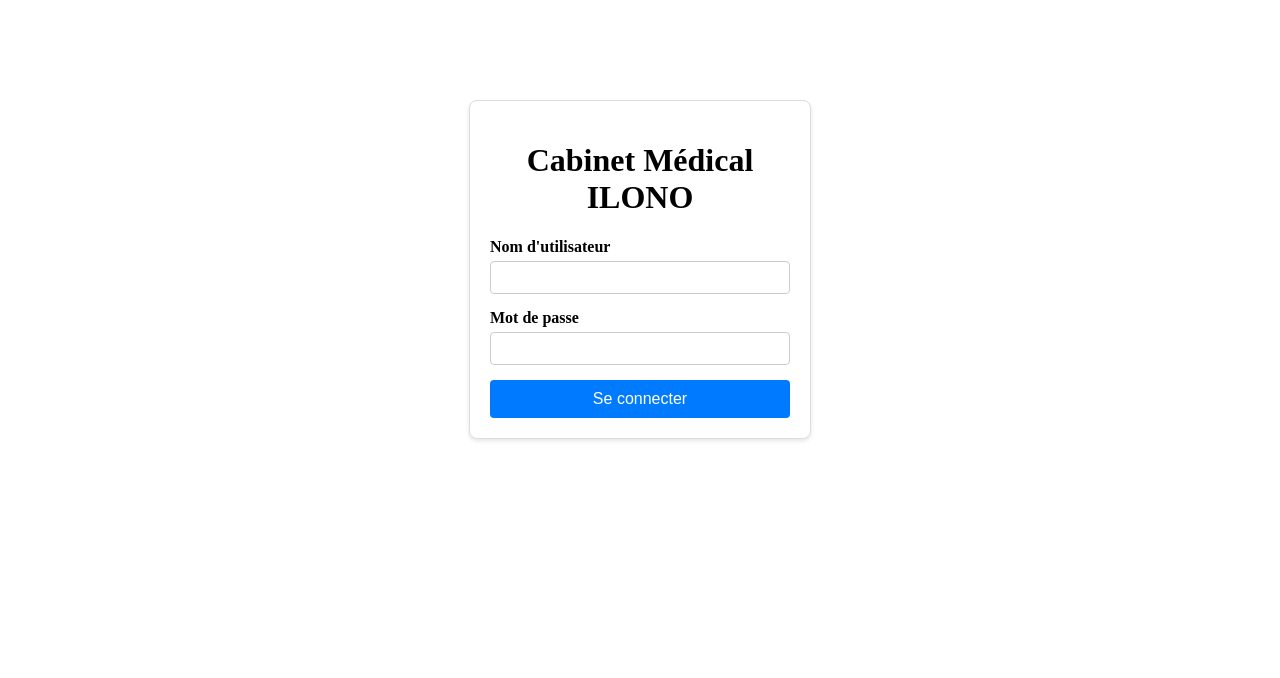
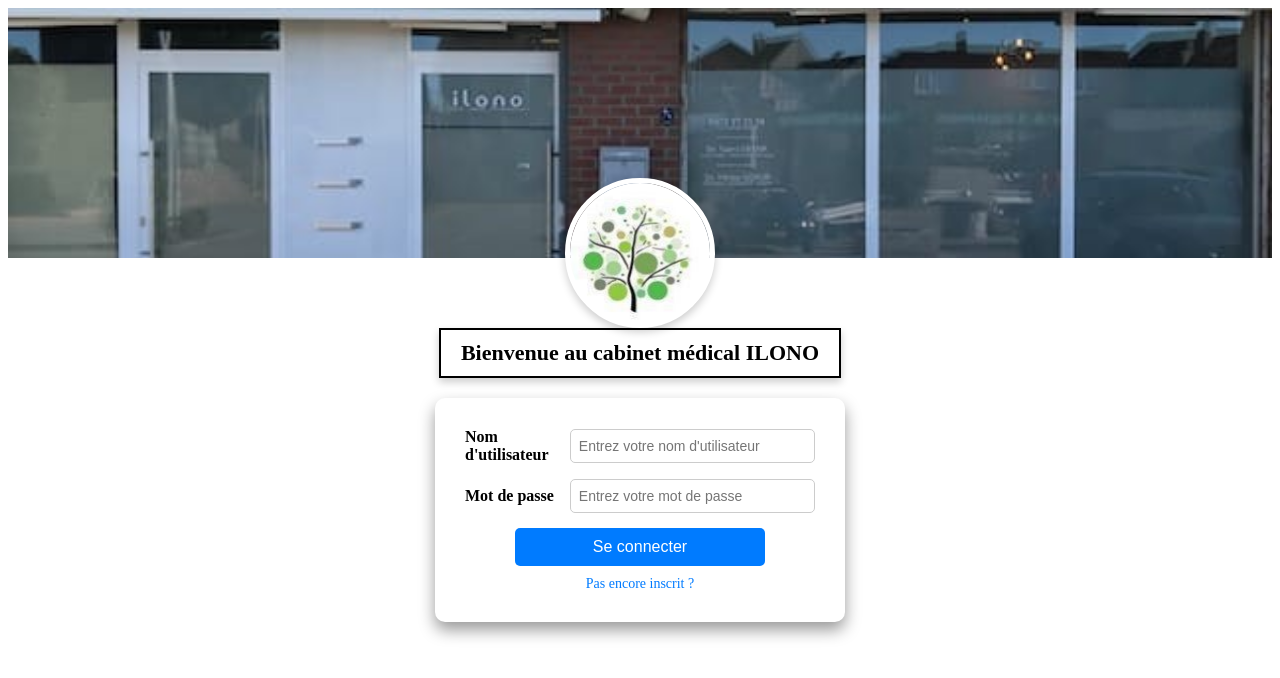
Before and after one commit to Radic81/MakerHubFRONT, an Angular app: page / in a window 1280 px wide. Shown: the top 678 px of the page. Built offline with nearby package versions, Linux system fonts and the light colour scheme.

Commit message:
changement du html et css sur le login

```diff
--- a/src/app/login/login.component.css
+++ b/src/app/login/login.component.css
@@ -1,44 +1,135 @@
-.login-container {
-  width: 300px;
-  margin: 100px auto;
-  padding: 20px;
-  border: 1px solid #ddd;
-  border-radius: 8px;
-  box-shadow: 0 2px 4px rgba(0,0,0,0.1);
+body {
+  font-family: Arial, sans-serif;
+  background-color: #f4f4f4;
+  display: flex;
+  flex-direction: column;
+  align-items: center;
+  margin: 0;
+}
+
+/* Conteneur global pour tout centrer */
+.wrapper {
+  display: flex;
+  flex-direction: column;
+  align-items: center;
+  width: 100%;
+  min-height: 100vh;
+}
+
+/* Bannière */
+.banner {
+  width: 100%;
+  height: 250px;
+  background-size: cover;
+  background-position: center;
+  position: relative;
+}
+
+
+
+/* Conteneur central */
+.center-content {
+  width: 60%;
+  display: flex;
+  flex-direction: column;
+  align-items: center;
+  justify-content: center;
+}
+
+/* Logo du cabinet - repositionné */
+.logo {
+  width: 140px; /* Augmenté légèrement */
+  height: 140px;
+  border-radius: 50%;
+  border: 5px solid white;
+  background: white;
+  position: absolute;
+  bottom: -70px; /* Pour bien l'aligner en bas de la bannière */
+  left: 50%;
+  transform: translateX(-50%);
+  box-shadow: 0px 4px 8px rgba(0, 0, 0, 0.2);
+}
+
+/* Titre de bienvenue */
+.title {
+  font-size: 22px;
+  font-weight: bold;
   text-align: center;
-  background-color: #fff;
+  margin-top: 70px; /* Ajuste pour l'alignement sous le logo */
+  padding: 10px 20px;
+  border: 2px solid black;
+  display: inline-block;
+  background: white;
+  box-shadow: 0px 4px 8px rgba(0, 0, 0, 0.2);
+}
+
+/* Box de connexion */
+.container {
+  background: white;
+  padding: 30px;
+  border-radius: 10px;
+  box-shadow: 0 8px 16px rgba(0, 0, 0, 0.4);
+  text-align: center;
+  width: 350px;
+  margin-top: 20px;
+}
+
+/* Formulaire */
+form {
+  display: flex;
+  flex-direction: column;
+  align-items: center;
+  width: 100%;
 }
 
 .form-group {
+  display: flex;
+  align-items: center;
+  justify-content: space-between;
+  width: 100%;
   margin-bottom: 15px;
+}
+
+label {
+  font-weight: bold;
+  width: 30%;
   text-align: left;
 }
 
-label {
-  display: block;
-  margin-bottom: 5px;
-  font-weight: bold;
-}
-
 input {
-  width: 100%;
+  width: 65%;
+  max-width: 250px;
   padding: 8px;
-  box-sizing: border-box;
   border: 1px solid #ccc;
-  border-radius: 4px;
+  border-radius: 5px;
+  font-size: 14px;
 }
 
 button {
-  width: 100%;
+  background-color: #007bff;
+  color: white;
   padding: 10px;
-  background-color: #007bff;
   border: none;
-  border-radius: 4px;
-  color: white;
+  border-radius: 5px;
+  cursor: pointer;
+  width: 80%;
+  max-width: 250px;
   font-size: 16px;
-  cursor: pointer;
+  transition: 0.3s;
 }
 
 button:hover {
   background-color: #0056b3;
 }
+
+a {
+  text-decoration: none;
+  color: #007bff;
+  margin-top: 10px;
+  display: block;
+  font-size: 14px;
+}
+
+a:hover {
+  text-decoration: underline;
+}
--- a/src/app/login/login.component.html
+++ b/src/app/login/login.component.html
@@ -1,14 +1,43 @@
-<div class="login-container">
-  <h1>Cabinet Médical ILONO</h1>
+<div class="wrapper">
+  <!-- Bannière avec la devanture -->
+  <div class="banner" style="background-image: url('/image/banniere.jpg');">
+    <img src="/image/logo.jpg" alt="Logo Cabinet Médical ILONO" class="logo">
+  </div>
+
+  <!-- Zone centrale -->
+  <div class="center-content">
+    <div class="title">Bienvenue au cabinet médical ILONO</div>
+
+    <!-- Box contenant le formulaire -->
+    <div class="container">
       <form (ngSubmit)="login()">
         <div class="form-group">
           <label for="username">Nom d'utilisateur</label>
-      <input type="text" id="username" name="username" [(ngModel)]="username" required />
+          <input
+            type="text"
+            id="username"
+            name="username"
+            placeholder="Entrez votre nom d'utilisateur"
+            [(ngModel)]="username"
+            required
+          />
         </div>
+
         <div class="form-group">
           <label for="password">Mot de passe</label>
-      <input type="password" id="password" name="password" [(ngModel)]="password" required />
+          <input
+            type="password"
+            id="password"
+            name="password"
+            placeholder="Entrez votre mot de passe"
+            [(ngModel)]="password"
+            required
+          />
         </div>
+
         <button type="submit">Se connecter</button>
       </form>
+      <a href="#">Pas encore inscrit ?</a>
     </div>
+  </div>
+</div>
```
Also changed, not shown: public/image/banniere.jpg (added), public/image/logo.jpg (added). Lines whose indentation alone changed are shown as unchanged.
